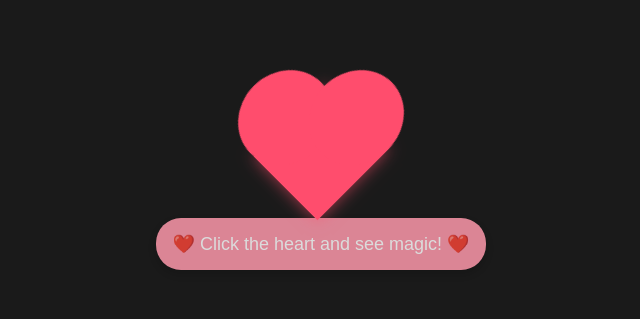
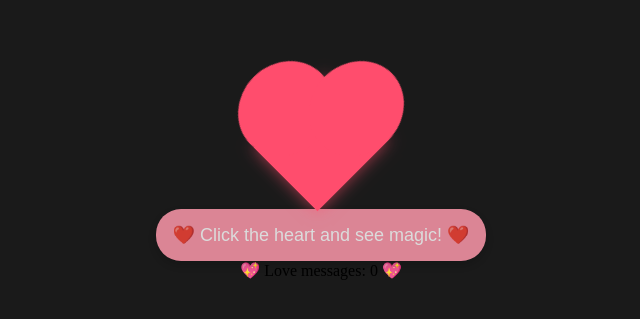
Before and after one commit to BRDK0/HeartAnneversery, a plain HTML site: page index.html in a window 1280 px wide. Shown: the part 211-530 px from the top of the page, without its empty margins (319-959 px from the left). Drawn offline with Linux system fonts and the light colour scheme.

Commit message:
Update index.html
Just updating all files

```diff
--- a/index.html
+++ b/index.html
@@ -14,6 +14,7 @@
     </div>
     <div class="particles" id="particlesContainer"></div>
   </div>
+  <div id="heartClickCounterDisplay">💖 Love messages: 0 💖</div>
 
   <script src="HeartParticles.js"></script>
 </body>
```
